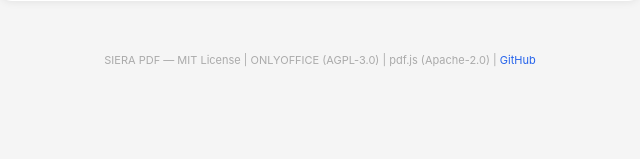
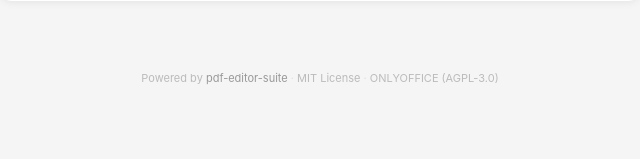
Before and after one commit to sariamubeen/pdf-editor-suite, a Flask app: page /signature in a window 1280 px wide. Shown: the part 546-705 px from the top of the page, without its empty margins (320-960 px from the left). Run offline with Flask 3, Linux system fonts and the light colour scheme; data that the repository does not hold is empty; parts of the project's set-up code (start-up, migrations or seed data) failed here and were passed over.

Commit message:
Clean up footer: use pdf-editor-suite name, proper spacing
- Removed APP_NAME from footer (users may rebrand)
- Footer now shows: "Powered by pdf-editor-suite . MIT License . ONLYOFFICE (AGPL-3.0)"
- Centered layout with dot separators, no wrapping
- Consistent style across homepage, signature page, sign page
- GitHub link points to pdf-editor-suite repo

Co-Authored-By: Claude Opus 4.6 (1M context) <noreply@anthropic.com>

```diff
--- a/server/app/app.py
+++ b/server/app/app.py
@@ -130,9 +130,10 @@ input[type=file] { display: none; }
   <a href="/sign">Sign a PDF</a>
   <a href="/download">Download Installer</a>
 </div>
-<div style="margin-top:32px;font-size:11px;color:#bbb">
-  {APP_NAME} | MIT License | ONLYOFFICE (AGPL-3.0) |
-  <a href="https://github.com/sariamubeen/pdf-editor-suite" target="_blank" style="color:#2563eb;text-decoration:none">GitHub</a>
+<div style="margin-top:40px;padding-top:20px;border-top:1px solid #eee;font-size:11px;color:#bbb;line-height:1.8">
+  Powered by <a href="https://github.com/sariamubeen/pdf-editor-suite" target="_blank" style="color:#999;text-decoration:none">pdf-editor-suite</a>
+  <span style="color:#ddd">&middot;</span> MIT License
+  <span style="color:#ddd">&middot;</span> ONLYOFFICE (AGPL-3.0)
 </div>
 </div>
 <script>
--- a/server/app/templates/signature.html
+++ b/server/app/templates/signature.html
@@ -430,9 +430,10 @@ function saveTyped() {
   });
 }
 </script>
-<div style="max-width:680px;margin:0 auto;padding:0 20px 32px;text-align:center;font-size:11px;color:#aaa">
-  {{ APP_NAME }} &mdash; MIT License | ONLYOFFICE (AGPL-3.0) | pdf.js (Apache-2.0) |
-  <a href="https://github.com/sariamubeen/pdf-editor-suite" target="_blank" style="color:#2563eb;text-decoration:none">GitHub</a>
+<div style="max-width:680px;margin:0 auto;padding:16px 20px 32px;text-align:center;font-size:11px;color:#bbb;line-height:1.8">
+  Powered by <a href="https://github.com/sariamubeen/pdf-editor-suite" target="_blank" style="color:#999;text-decoration:none">pdf-editor-suite</a>
+  <span style="color:#ddd">&middot;</span> MIT License
+  <span style="color:#ddd">&middot;</span> ONLYOFFICE (AGPL-3.0)
 </div>
 </body>
 </html>
```
Also changed, not shown: server/app/templates/sign.html (+8 -3 lines).
